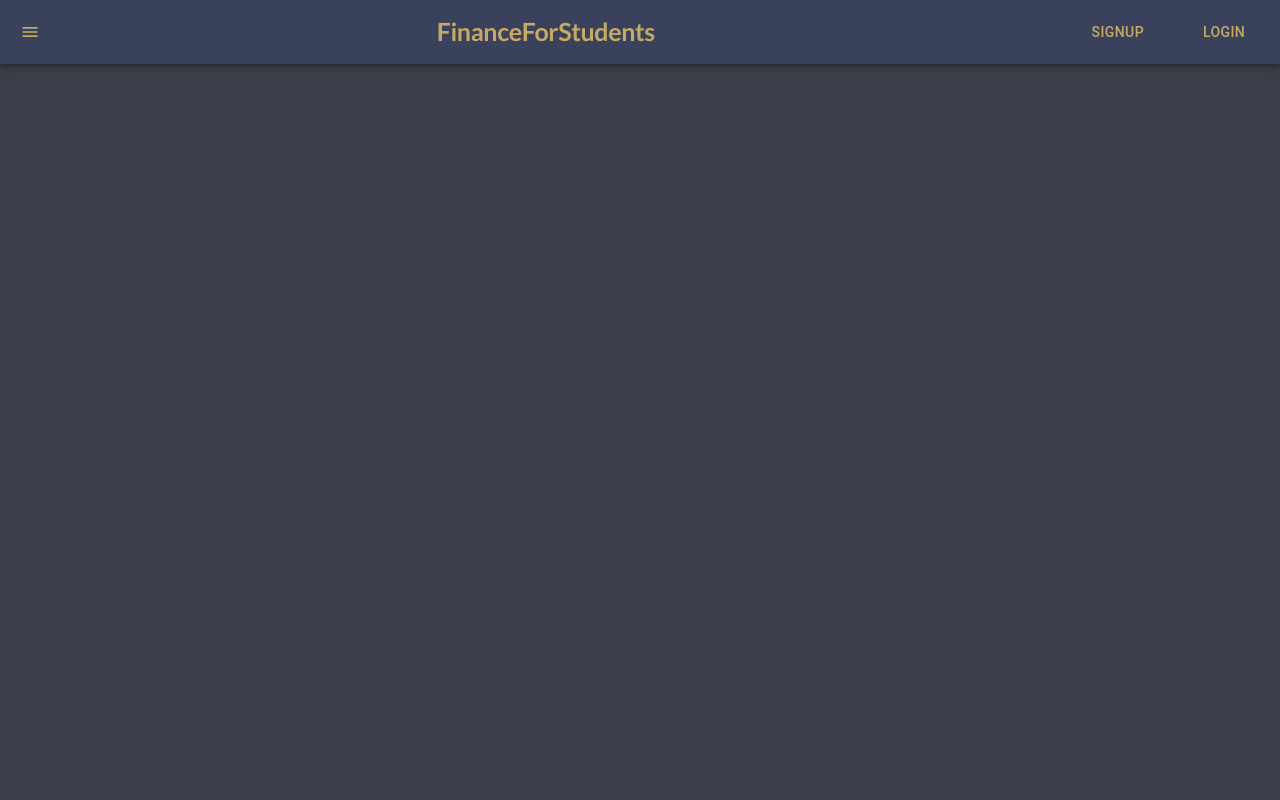
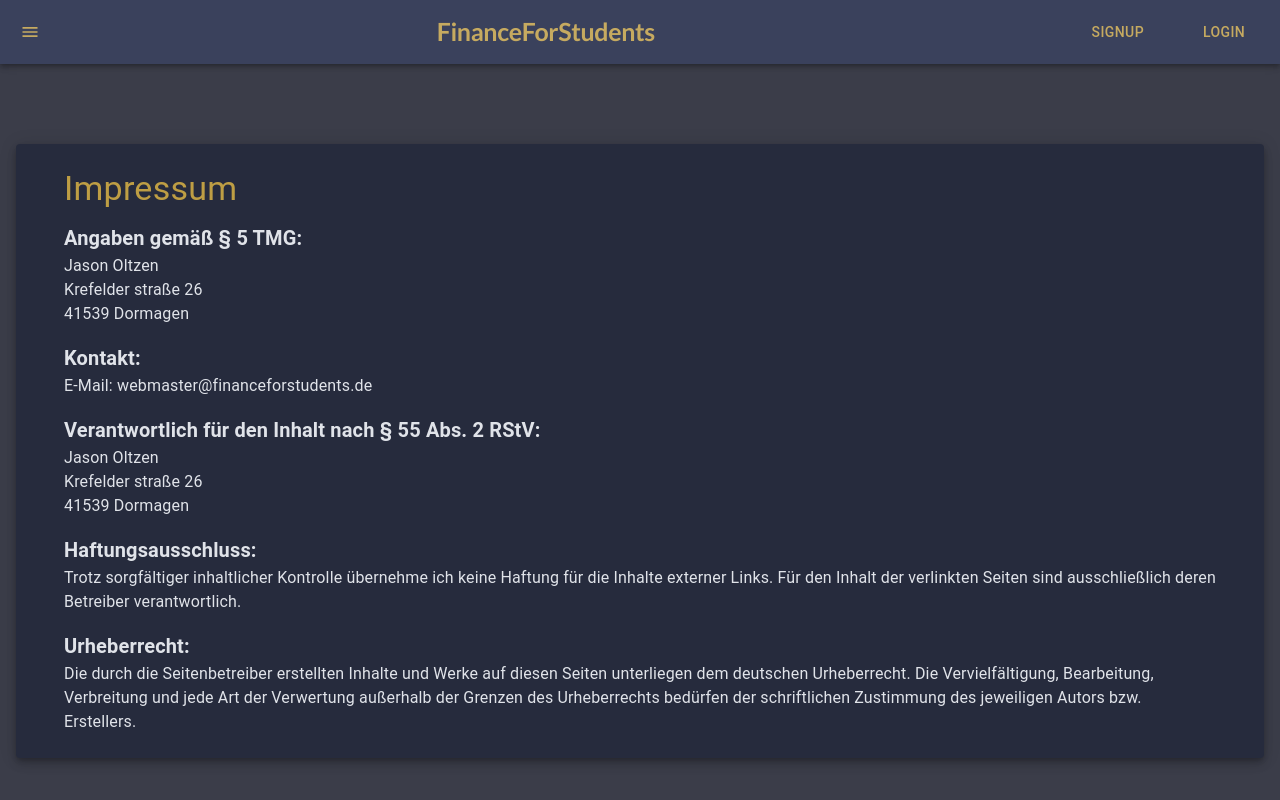
Before and after one commit to joltzen/FinanceForStudents, a React (Create React App) app in the folder client/: page /impressum in a window 1280 px wide. Shown: the top 800 px of the page. Built offline with nearby package versions, Linux system fonts and the light colour scheme.

Commit message:
Impressum hinzugefügt

```diff
--- a/client/src/App.js
+++ b/client/src/App.js
@@ -11,7 +11,7 @@ import {
   Profile,
   Signup,
   Contact,
-  About,
+  Impressum,
   Settings,
   FinancePage,
   Reset,
@@ -57,7 +57,7 @@ function App() {
           >
             <Routes>
               <Route path="/" element={<Home />} />
-              <Route path="/about" element={<About />} />
+              <Route path="/impressum" element={<Impressum />} />
               <Route path="/contact" element={<Contact />} />
               <Route path="/signup" element={<Signup />} />
               <Route path="/login" element={<Login />} />
--- /dev/null
+++ b/client/src/components/LinearProgressComp.js
@@ -0,0 +1,15 @@
+import { LinearProgress } from "@mui/material";
+import { styled } from "@mui/system";
+
+const LinearProgressComp = styled(LinearProgress)({
+  height: 10,
+  borderRadius: 5,
+  [`& .MuiLinearProgress-barColorPrimary`]: {
+    backgroundColor: "#be9e44",
+  },
+  [`& .MuiLinearProgress-colorPrimary`]: {
+    backgroundColor: "#cbb26a",
+  },
+});
+
+export default LinearProgressComp;
--- a/client/src/components/navbar.js
+++ b/client/src/components/navbar.js
@@ -45,7 +45,7 @@ const StyledMenuItem = styled(MenuItem)({
 });
 
 const StyledDrawerContent = styled("div")({
-  width: "13vw",
+  width: "14vw",
   marginTop: "70px",
 
   "& .MuiDrawer-paper": {
@@ -219,17 +219,17 @@ function Navbar() {
             <></>
           )}
           <List>
+            <StyledListItem href="/" primary="Home" icon={<HomeIcon />} />
             <StyledListItem
-              href="/"
-              primary="Home"
-              icon={<HomeIcon />}
+              href="/impressum"
+              primary="Impressum"
+              icon={<InfoIcon />}
             />
-            <StyledListItem href="/about" primary="About" icon={<InfoIcon />} />
-            <StyledListItem
+            {/* <StyledListItem
               href="/contact"
               primary="Contact"
               icon={<MailIcon />}
-            />
+            /> */}
             <Divider />
           </List>
         </StyledDrawerContent>
--- a/client/src/hooks/useCalculations.js
+++ b/client/src/hooks/useCalculations.js
@@ -14,22 +14,22 @@ export const useCalculations = (
     savingsGoals.forEach((goal) => {
       const startMonth = new Date(goal.startdate).getMonth() + 1;
       const startYear = new Date(goal.startdate).getFullYear();
-      const endMonth = new Date(goal.deadline).getMonth() + 1;
-      const endYear = new Date(goal.deadline).getFullYear();
+      const deadlineMonth = new Date(goal.deadline).getMonth() + 1;
+      const deadlineYear = new Date(goal.deadline).getFullYear();
 
-      if (
+      const isWithinRange =
         (filterYear > startYear ||
           (filterYear === startYear && filterMonth >= startMonth)) &&
-        (filterYear < endYear ||
-          (filterYear === endYear && filterMonth <= endMonth))
-      ) {
+        (filterYear < deadlineYear ||
+          (filterYear === deadlineYear && filterMonth < deadlineMonth));
+
+      if (isWithinRange) {
         totalSavings += parseFloat(goal.monthly_saving);
       }
     });
 
     return totalSavings;
   };
-
   const calculateAnnualSavingGoalsTotal = () => {
     let totalSavings = 0;
 
@@ -48,7 +48,14 @@ export const useCalculations = (
         filterYear >= goalStart.getFullYear() &&
         filterYear <= goalEnd.getFullYear()
       ) {
-        const monthsInYear = endMonth - startMonth + 1;
+        let monthsInYear = endMonth - startMonth;
+        if (
+          goalStart.getFullYear() === goalEnd.getFullYear() &&
+          goalStart.getMonth() === goalEnd.getMonth()
+        ) {
+          monthsInYear -= 1;
+        }
+
         totalSavings += parseFloat(goal.monthly_saving) * monthsInYear;
       }
     });
@@ -127,6 +134,5 @@ export const useCalculations = (
     calculateAnnualTotals,
     getCategoryTotal,
     getAnnualCategoryTotal,
-
   };
 };
--- a/client/src/hooks/useFetchData.js
+++ b/client/src/hooks/useFetchData.js
@@ -26,6 +26,7 @@ export const useFetchData = (user, isAnnualView, filterMonth, filterYear) => {
           axiosInstance.get(endpointTransactions, { params }),
           axiosInstance.get(endpointSettings, { params }),
         ]);
+
 
         setTransactions(transactionsResponse.data);
         setSettings(settingsResponse.data);
--- a/client/src/pages/About/about.js
+++ /dev/null
@@ -1,26 +0,0 @@
-import React, { useEffect, useState } from "react";
-import axiosInstance from "../../config/axios";
-import { useAuth } from "../../core/auth/auth";
-import Page from "../../components/page";
-function AboutPage() {
-  const [response, setResponse] = useState([]);
-  const { user, logout } = useAuth();
-  useEffect(() => {
-    axiosInstance
-      .get("/getUserData")
-      .then((response) => {
-        setResponse(response.data);
-      })
-      .catch((error) => {
-        console.error("Fehler bei der Testanfrage:", error);
-      });
-  }, []);
-
-  return (
-    <Page>
-      <h1>About Page</h1>
-    </Page>
-  );
-}
-
-export default AboutPage;
--- a/client/src/pages/About/index.js
+++ /dev/null
@@ -1 +0,0 @@
-export { default as About } from "./about";
--- a/client/src/pages/Finance/overview.js
+++ b/client/src/pages/Finance/overview.js
@@ -124,7 +124,7 @@ function FinanceOverview() {
         (filterYear > startYear ||
           (filterYear === startYear && filterMonth >= startMonth)) &&
         (filterYear < deadlineYear ||
-          (filterYear === deadlineYear && filterMonth <= deadlineMonth));
+          (filterYear === deadlineYear && filterMonth < deadlineMonth));
 
       if (isWithinRange) {
         adjustedTotal -= goal.monthly_saving;
--- /dev/null
+++ b/client/src/pages/Impressum/impressum.js
@@ -0,0 +1,72 @@
+import React from "react";
+import Page from "../../components/page";
+import { Typography, Container, Box } from "@mui/material";
+import CardComp from "../../components/CardComp";
+
+function ImpressumPage() {
+  return (
+    <Page>
+      <CardComp sx={{ mt: 10, padding: 3 }}>
+        <Container>
+          <Typography variant="h4" gutterBottom>
+            Impressum
+          </Typography>
+          <Box sx={{ color: "#e0e3e9" }}>
+            <Typography variant="h6" sx={{ fontWeight: "bold" }}>
+              Angaben gemäß § 5 TMG:
+            </Typography>
+            <Typography>
+              Jason Oltzen <br />
+              Krefelder straße 26
+              <br />
+              41539 Dormagen
+            </Typography>
+          </Box>
+          <Box mt={2} sx={{ color: "#e0e3e9" }}>
+            <Typography variant="h6" sx={{ fontWeight: "bold" }}>
+              Kontakt:
+            </Typography>
+            <Typography>E-Mail: webmaster@financeforstudents.de</Typography>
+          </Box>
+          <Box mt={2} sx={{ color: "#e0e3e9" }}>
+            <Typography variant="h6" sx={{ fontWeight: "bold" }}>
+              Verantwortlich für den Inhalt nach § 55 Abs. 2 RStV:
+            </Typography>
+            <Typography>
+              Jason Oltzen
+              <br />
+              Krefelder straße 26
+              <br />
+              41539 Dormagen
+            </Typography>
+          </Box>
+          <Box mt={2} sx={{ color: "#e0e3e9" }}>
+            <Typography variant="h6" sx={{ fontWeight: "bold" }}>
+              Haftungsausschluss:
+            </Typography>
+            <Typography>
+              Trotz sorgfältiger inhaltlicher Kontrolle übernehme ich keine
+              Haftung für die Inhalte externer Links. Für den Inhalt der
+              verlinkten Seiten sind ausschließlich deren Betreiber
+              verantwortlich.
+            </Typography>
+          </Box>
+          <Box mt={2} sx={{ color: "#e0e3e9" }}>
+            <Typography variant="h6" sx={{ fontWeight: "bold" }}>
+              Urheberrecht:
+            </Typography>
+            <Typography>
+              Die durch die Seitenbetreiber erstellten Inhalte und Werke auf
+              diesen Seiten unterliegen dem deutschen Urheberrecht. Die
+              Vervielfältigung, Bearbeitung, Verbreitung und jede Art der
+              Verwertung außerhalb der Grenzen des Urheberrechts bedürfen der
+              schriftlichen Zustimmung des jeweiligen Autors bzw. Erstellers.
+            </Typography>
+          </Box>
+        </Container>
+      </CardComp>
+    </Page>
+  );
+}
+
+export default ImpressumPage;
--- /dev/null
+++ b/client/src/pages/Impressum/index.js
@@ -0,0 +1 @@
+export { default as Impressum } from "./impressum";
--- a/client/src/pages/Save/saving.js
+++ b/client/src/pages/Save/saving.js
@@ -22,6 +22,7 @@ import AddCircleOutlineIcon from "@mui/icons-material/AddCircleOutline";
 import TextComp from "../../components/TextComp";
 import AddButton from "../../components/AddButtonComp";
 import CardComp from "../../components/CardComp";
+import LinearProgressComp from "../../components/LinearProgressComp";
 
 function SavingPage() {
   const today = new Date().toISOString().split("T")[0];
@@ -157,6 +158,20 @@ function SavingPage() {
       console.error("Fehler beim Löschen des Sparziels", error);
     }
   };
+  function calculateSavingsProgress(goal) {
+    const today = new Date();
+    const startdate = new Date(goal.startdate);
+    const diffTime = Math.abs(today - startdate);
+    const diffMonths = Math.ceil(diffTime / (1000 * 60 * 60 * 24 * 30)); // -1 to exclude the last month
+
+    const totalSavedSoFar = diffMonths * parseFloat(goal.monthly_saving);
+    const totalGoalAmount = parseFloat(goal.total_amount);
+
+    const progressPercentage = (totalSavedSoFar / totalGoalAmount) * 100;
+
+    return Math.min(progressPercentage, 100); // Ensure it doesn't exceed 100%
+  }
+
   return (
     <Box sx={{ flexGrow: 1, padding: 3 }}>
       <Grid
@@ -381,6 +396,23 @@ function SavingPage() {
                       </IconButton>
                     </Grid>
                   </Grid>
+                  <Typography
+                    variant="body2"
+                    component="div"
+                    color="#e0e3e9"
+                    sx={{ mt: 1 }}
+                  >
+                    <strong>Ersparnisfortschritt:</strong>
+                  </Typography>
+                  <Box sx={{ width: "100%", mr: 1 }}>
+                    <LinearProgressComp
+                      variant="determinate"
+                      value={calculateSavingsProgress(goal)}
+                    />
+                  </Box>
+                  <Typography variant="body2" sx={{ color: "#e0e3e9" }}>
+                    {`${calculateSavingsProgress(goal).toFixed(2)}%`}
+                  </Typography>
                 </CardContent>
               </CardComp>
             ))}
--- a/client/src/pages/index.js
+++ b/client/src/pages/index.js
@@ -2,10 +2,10 @@ export { Dashboard } from "./Dashboard";
 export { Login } from "./Login";
 export { Profile } from "./Profile";
 export { Signup } from "./Signup";
-export { About } from "./About";
 export { Contact } from "./Contact";
 export { Home } from "./Home";
 export { Settings } from "./Settings";
 export { FinancePage } from "./Finance";
 export { Reset } from "./Reset";
 export { Saving } from "./Save";
+export { Impressum } from "./Impressum";
```
